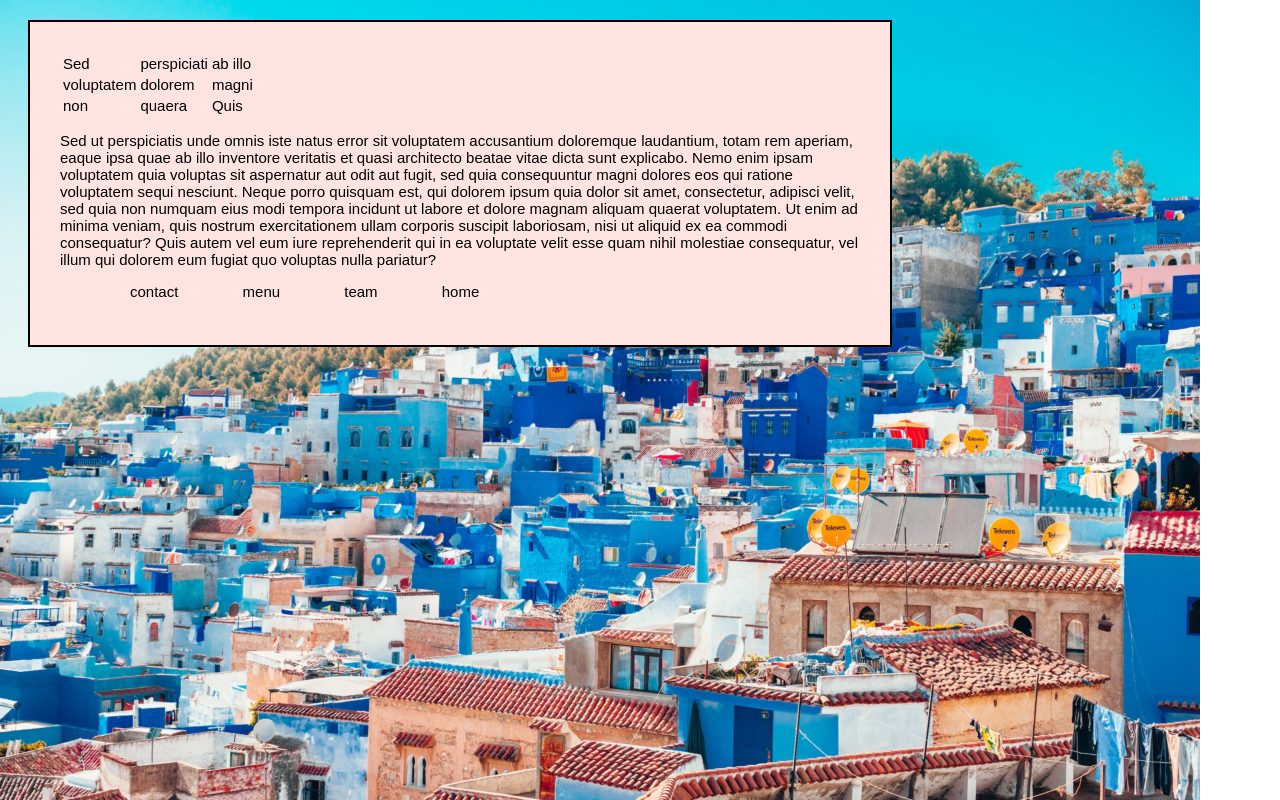
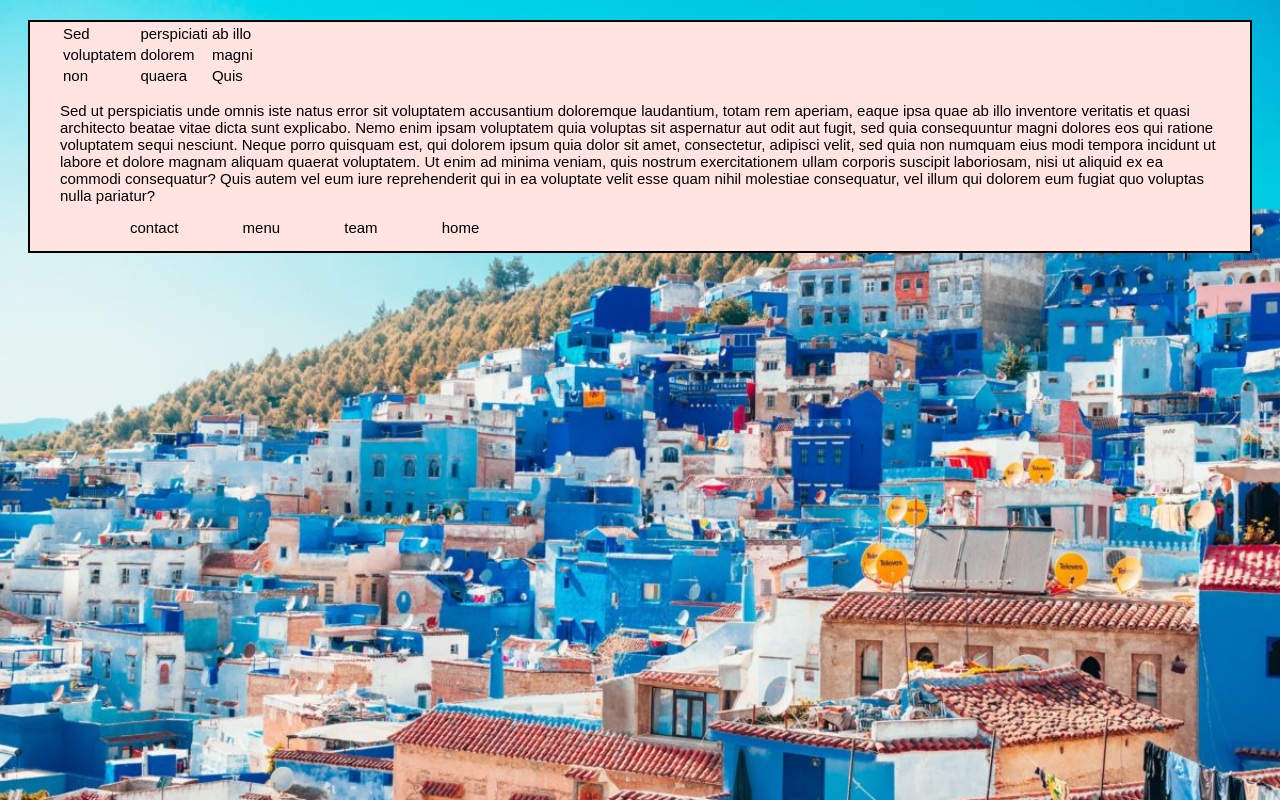
Before and after one commit to DevkotaMadan/INFO2105, a plain HTML site: page class03_02/box.html in a window 1280 px wide. Drawn offline with Linux system fonts and the light colour scheme.

Commit message:
Padding change

```diff
--- a/class03_02/css/style.css
+++ b/class03_02/css/style.css
@@ -47,11 +47,8 @@ li{
   padding: 0px 30px;
 }
 section{
-  width:70%;
-  max-width:800px;
-  min-width:500px;
   border:2px solid black;
-  padding:30px;
+  padding:0px 30px;
   margin:20px;
   background-color: mistyrose;
 }
@@ -60,6 +57,6 @@ body {
   background-image:url(../images/morocco.jpg);
   background-color: white;
   background-repeat: no-repeat;
-  background-size:contain;
+  background-size:cover;
   background-attachment: fixed;
 }
```
